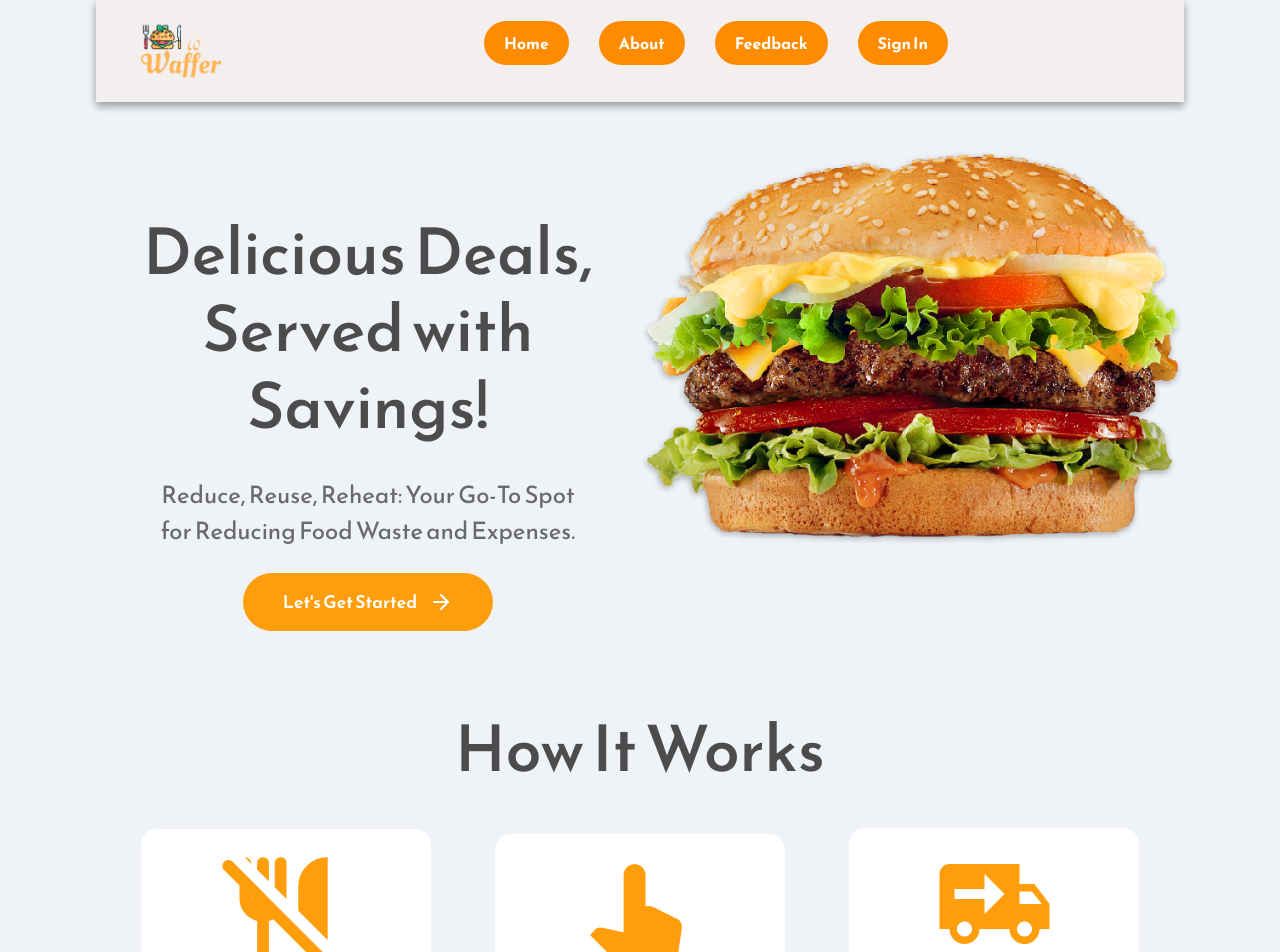
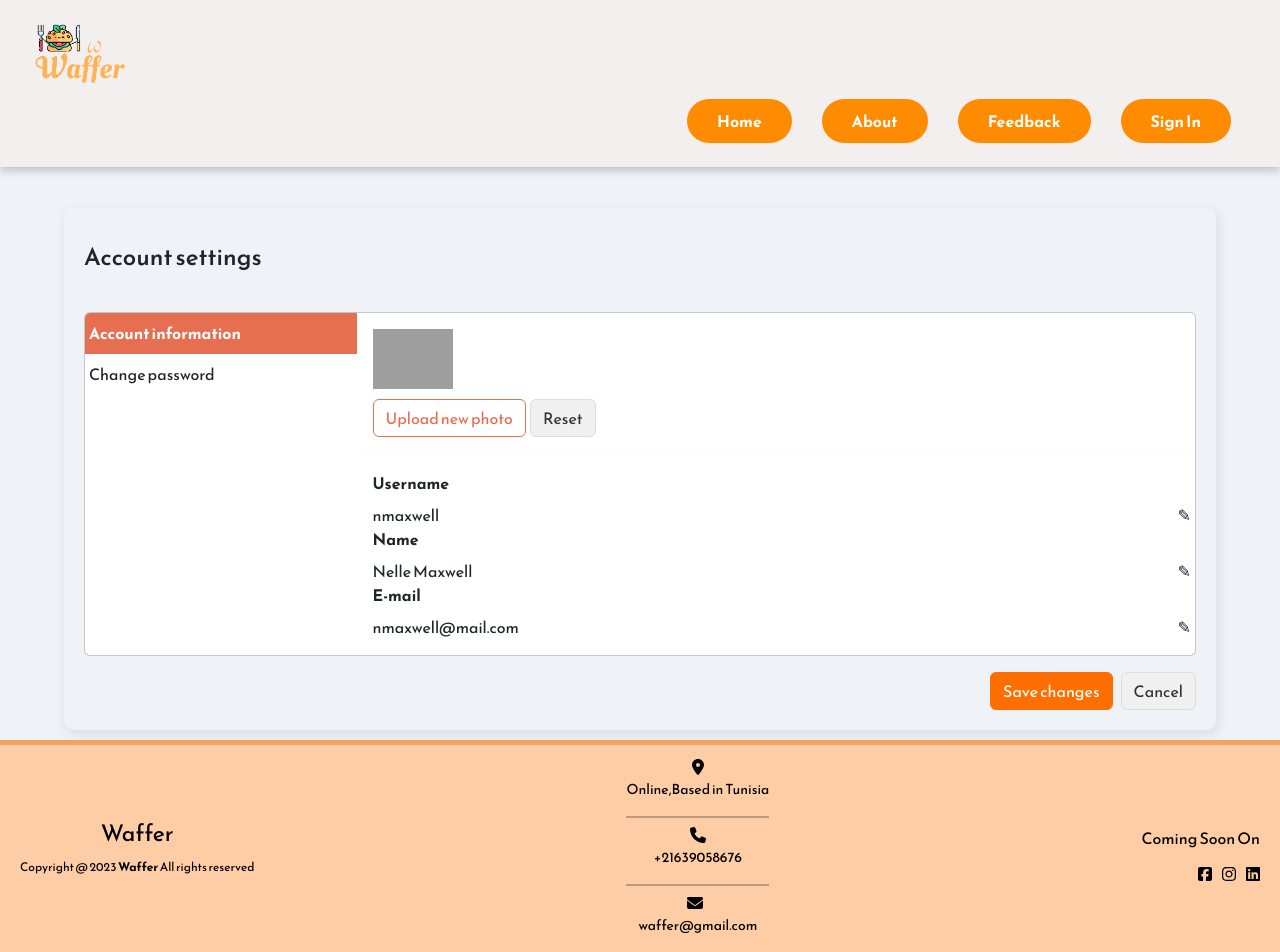
Before and after one commit to WafferProject/frontendwaffer, a React (Create React App) app: page / in a window 1280 px wide. Shown: the top 952 px of the page. Built offline with nearby package versions, Linux system fonts and the light colour scheme; no server answers; grey boxes are pictures that could not be loaded.

Commit message:
corrected the navbar, footer

```diff
--- a/src/App.js
+++ b/src/App.js
@@ -8,12 +8,14 @@ import ContactPage from './pages/ContactPage';
 import ConsumerDashboard from './pages/ConsumerDashboard';
 import BusinessDashboard from './pages/BusinessDashboard';
 import Partners from './components/Partners';
+import ProfileSettings from './pages/ProfileSettings'
 
 export default function App() {
   return (
     <BrowserRouter>
     <Routes>
-      <Route path="/" element={<ParentHome />} />
+    <Route path="/" element={<ProfileSettings />} />
+      {/* <Route path="/" element={<ParentHome />} /> */}
       <Route path="/split-screen" element={<SplitScreen />} />
       <Route path="/SignUp" element={<SignUpConsumerBuisness />} />
       <Route path="/contact" element={<ContactPage />} />
@@ -23,6 +25,9 @@ export default function App() {
 
 
     </Routes>
+
   </BrowserRouter>
+
+
   );
 }
--- a/src/components/ContactForm.css
+++ b/src/components/ContactForm.css
@@ -3,12 +3,12 @@ font-family: 'poppins',sans-serif;
 margin: 0;
 padding: 0;
 box-sizing: border-box;
-position: relative;
+/* position: relative; */
 display: flex;
 justify-content: center;
 align-items: center;
 min-height: 100vh;
-
+z-index: -10000;
 }
 .containerForm::before{
     content:'';
@@ -24,7 +24,7 @@ min-height: 100vh;
     min-width: 1100px;
     min-height: 550px;
     display: flex;
-    z-index: 1000;
+    z-index: -1000;
 
 }
 .contactinfo{
--- a/src/components/Footer.css
+++ b/src/components/Footer.css
@@ -1,18 +1,15 @@
-
 .footer {
 
   width: 100%;
-  background-color: #FECDA6;
-  border-top: 2px solid #f4a262;
+  background-color: #FECDA6; /* Footer background is white */
+  border-top: 5px solid #f4a262; /* Top border is orange, adjust the thickness (5px) as needed */
   padding: 10px;
-  height: auto;
+  height: auto; /* or 'auto' if you want the height to adjust based on content */
   display: flex;
   justify-content: space-between;
   align-items: center;
   color: black;
-  margin-top: 20px;
-
-  flex-shrink: 0;
+  margin-top: 10px;
 }
 
 
--- a/src/components/Footer.js
+++ b/src/components/Footer.js
@@ -1,4 +1,3 @@
-
 import React from "react";
 import "./Footer.css";
 import { FontAwesomeIcon } from "@fortawesome/react-fontawesome";
@@ -6,7 +5,7 @@ import {
   faLocationDot,
   faPhone,
   faEnvelope,
-} from "@fortawesome/free-solid-svg-icons";
+} from "@fortawesome/free-solid-svg-icons"; // Import the specific icons
 import {
   faSquareFacebook,
   faInstagram,
@@ -14,34 +13,37 @@ import {
 } from "@fortawesome/free-brands-svg-icons";
 
 const Footer = () => {
-    // rest of your code...
   return (
-
-        <div className="bg-[#FA7D19] text-white">
-            <footer className="footer p-10 justify-items-center">
+    <div className="footer">
+      <div className="footer-left">
+        <h3>Waffer</h3>
+        <p className="footer-website-name">
+          Copyright @ 2023<strong> Waffer</strong> All rights reserved
+        </p>
+      </div>
+      <div className="footer-center">
         <div>
-                    <span className="footer-title">Services</span>
-                    <a className="link link-hover">Branding</a>
-                    <a className="link link-hover">Design</a>
-                    <a className="link link-hover">Developing</a>
-                    <a className="link link-hover">Advertisement</a>
+          <FontAwesomeIcon icon={faLocationDot} />
+          <p>Online,Based in Tunisia</p>
         </div>
+        <hr />
         <div>
-                    <span className="footer-title">Company</span>
-                    <a className="link link-hover">About us</a>
-                    <a className="link link-hover">Contact</a>
-                    <a className="link link-hover">Jobs</a>
-                    <a className="link link-hover">Press kit</a>
+          <FontAwesomeIcon icon={faPhone} />
+          <p>+21639058676</p>
         </div>
+        <hr />
         <div>
-                    <span className="footer-title">Legal</span>
-                    <a className="link link-hover">Terms of use</a>
-                    <a className="link link-hover">Privacy policy</a>
-                    <a className="link link-hover">Cookie policy</a>
+          <FontAwesomeIcon icon={faEnvelope} />
+          <p>waffer@gmail.com</p>
         </div>
-            </footer>
-            <div className="text-center py-8">
-                <p>Copyright © 2022 - All right reserved by Codebun</p>
+      </div>
+      <div className="footer-right">
+        <p>Coming Soon On</p>
+        <div className="iconsFooter">
+          <FontAwesomeIcon icon={faSquareFacebook} />
+          <FontAwesomeIcon icon={faInstagram} />
+          <FontAwesomeIcon icon={faLinkedin} />
+        </div>
       </div>
     </div>
   );
--- a/src/components/Navbar.css
+++ b/src/components/Navbar.css
@@ -1,24 +1,15 @@
-.outer-container {
-  background: rgba(255, 140, 0, 0.8); /* Orange with 80% opacity */
-  width: 100%;
-  position: sticky;
-  top: 0;
-  z-index: 1000; /* Increased z-index */
-  box-shadow: 0 4px 8px rgba(0, 0, 0, 0.2);
-}
-
 /* Navbar Container */
 .navbar {
-  display: flex;
-  justify-content: flex-start; /* Align items to the left */
-  align-items: center;
-  padding: 10px;
+  /* display: flex;
+  justify-content: flex-start; Align items to the left */
+  /* align-items: center; */
+  /* padding: 10px; */
   background: #f3efee;
   color: #333;
   box-shadow: 0 4px 8px rgba(0, 0, 0, 0.2);
   position: sticky;
   top: 0;
-  z-index: 999;
+  /* z-index: 999; */
   width: 100%;
 
 }
@@ -36,6 +27,7 @@
   font-size: 1.5em;
   font-weight: bold;
   margin-left: 30px;
+
 }
 
 /* Navbar Toggle Button (for small screens) */
@@ -51,9 +43,9 @@
 .navbar-links {
   list-style: none;
   display: flex;
-  align-items: center;
-  flex-grow: 1;
-  justify-content: center; /* Center the items */
+  /* align-items: center; */
+  flex-grow: 5;
+  margin-left: 50%;
 }
 
 /* Navbar Links Item */
@@ -62,15 +54,14 @@
 }
 
 /* Common Style for Navbar Items and Toggle Button */
-.navbar-item,
-.toggle-btn {
+.navbar-item{
 
     display: flex;
-    justify-content: flex-start;
+    justify-content: flex-end;
 
   display: inline-block;
   background: #FF8C00; /* Orange */
-  padding: 10px 20px;
+  padding: 10px 30px;
   border-radius: 50px; /* Rounded shape */
   color: #FFF;
   text-decoration: none;
--- a/src/components/Navbar.js
+++ b/src/components/Navbar.js
@@ -29,10 +29,10 @@ const Navbar = () => {
       });
   }, []);
   return (
-    <div class="outer-container">
+
     <nav className="navbar">
       <div className="navbar-logo">
-        <img src={WafferLogo} alt="Waffer Logo" width="90px" height="90px"/>
+        <img src={WafferLogo} alt="Waffer Logo" width="100px" height="100px"/>
       </div>
       <div className="navbar-toggle" onClick={handleMobileMenuToggle}>
         {mobileMenuOpen ? 'X' : <div>&#9776;</div>}
@@ -74,12 +74,12 @@ const Navbar = () => {
             <li><Link to="/about" className="navbar-item">About</Link></li>
             {/* <li><SwitchButton /></li> */}
             <li><Link to="/contact" className="navbar-item">Feedback</Link></li>
-            <li><Link to="/signin" className="navbar-item" onClick={() => handleSignIn('consumer')}>Sign In</Link></li>
+            <li><Link to="/signin" className="navbar-item" >Sign In</Link></li>
           </>
         )}
       </ul>
     </nav>
-    </div>
+
   );
 }
 
--- a/src/pages/ParentHome.css
+++ b/src/pages/ParentHome.css
@@ -6,7 +6,7 @@
   }
   .ParentHome {
     min-height: 100vh;
-    width: 85vw;
+    /* width: 85vw; */
     max-width: 1900px;
     margin: 0rem auto;
   }
```
Lines whose indentation alone changed are shown as unchanged.
